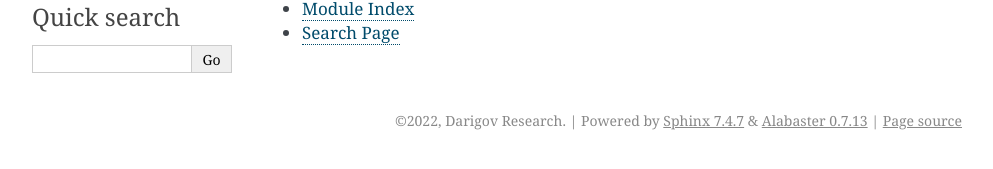
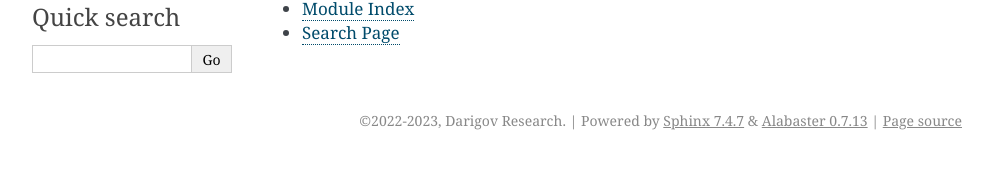
Before and after one commit to darigovresearch/BTMBMS, a Sphinx documentation site: the page built from docs_source/source/index.rst, in a window 1280 px wide. Shown: the part 245-414 px from the top of the page, without its empty margins (148-1141 px from the left). Built offline with Sphinx 7.4.7, drawn with Linux system fonts in a browser that asks for light colours; part of the change alters nothing that is shown.

```diff
--- a/docs_source/source/conf.py
+++ b/docs_source/source/conf.py
@@ -13,12 +13,13 @@
 # import os
 # import sys
 # sys.path.insert(0, os.path.abspath('.'))
-
+import datetime
 
 # -- Project information -----------------------------------------------------
 
+today = datetime.datetime.today()
 project = 'BTBMS'
-copyright = '2022, Darigov Research'
+copyright = '2022-%s, Darigov Research'%(today.year)
 author = 'Darigov Research'
 
 # The full version, including alpha/beta/rc tags
```
